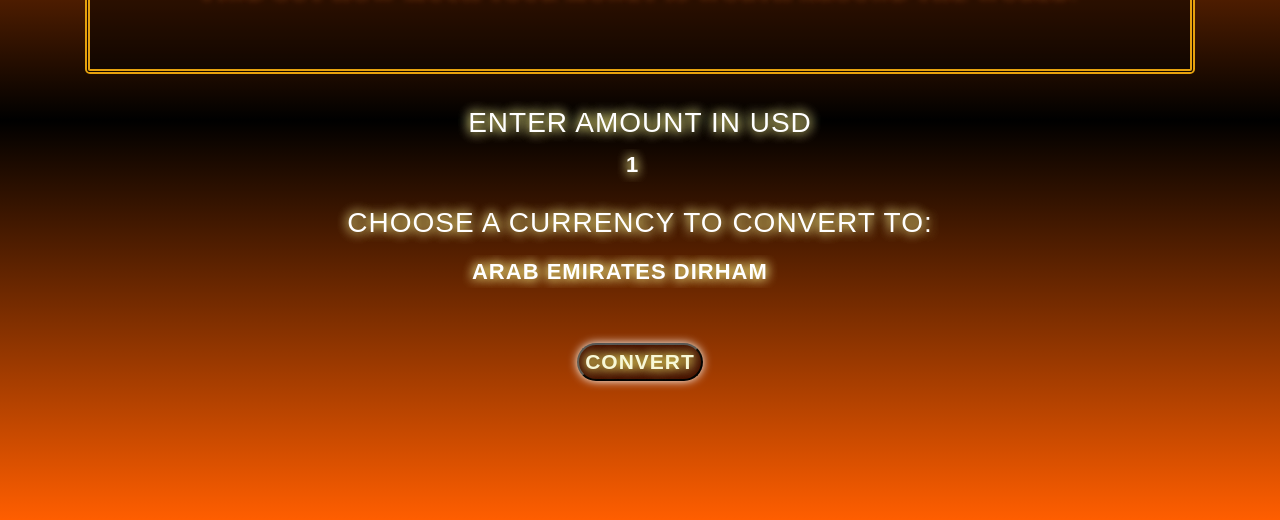
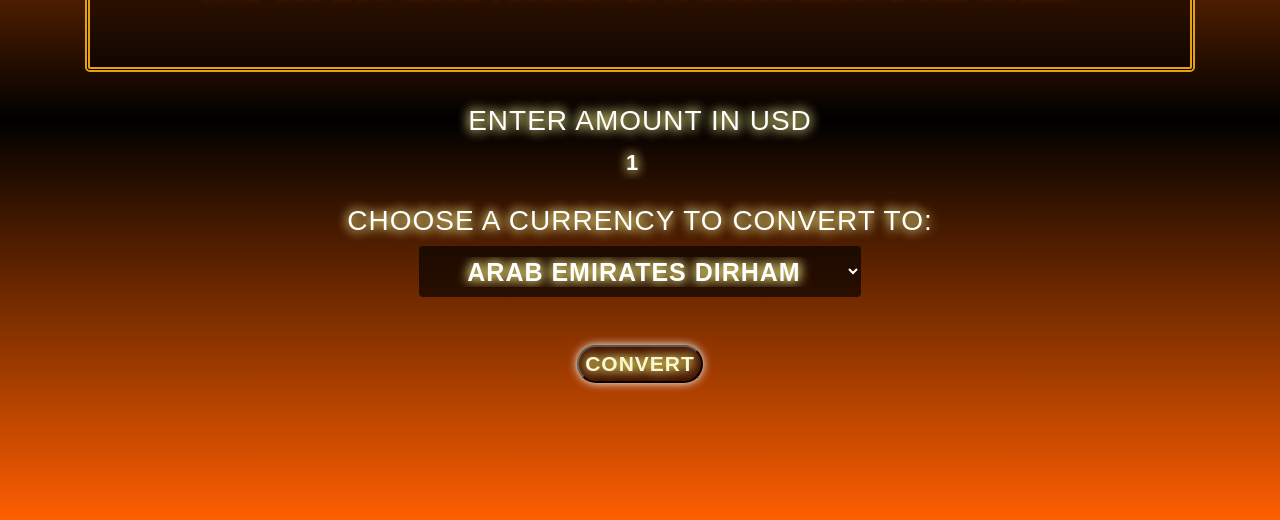
Before and after one commit to tytyhibye/currency-exchange, a website built with webpack: page src/index.html in a window 1280 px wide. Shown: the part 280-800 px from the top of the page. Built offline with nearby package versions, Linux system fonts and the light colour scheme.

Commit message:
add positioning and additional styling to currency selection dropdown.

```diff
--- a/src/index.html
+++ b/src/index.html
@@ -21,7 +21,7 @@
               <br>
               <h3>Choose A Currency To Convert To:</h3>
               <div class="inputBox">
-                <select class="form-control" id="currency" style= "width: auto;">
+                <select class="form-control" id="currency" style= "text-align: center; width: auto;">
                   <option value="AED" selected>Arab Emirates Dirham</option>
                   <option value="ARS">Argentina Peso</option>
                   <option value="AUD">Australian Dollar</option>
--- a/src/styles.css
+++ b/src/styles.css
@@ -22,13 +22,11 @@ body {
 }
 .currency select {
   text-align: center;
-  background: transparent;
+  background-color: #000000a4;
+  display: inline-block;
   border: 0;
-  padding-left: 28vw;
-	font-size: 22px;
-    -moz-appearance: none;
-    -webkit-appearance: none;
-    appearance: none;
+  text-align: center;
+  font-size: 25px;
   color: rgb(255, 255, 255);
   letter-spacing: 1px;
   font-weight: 700;
```
